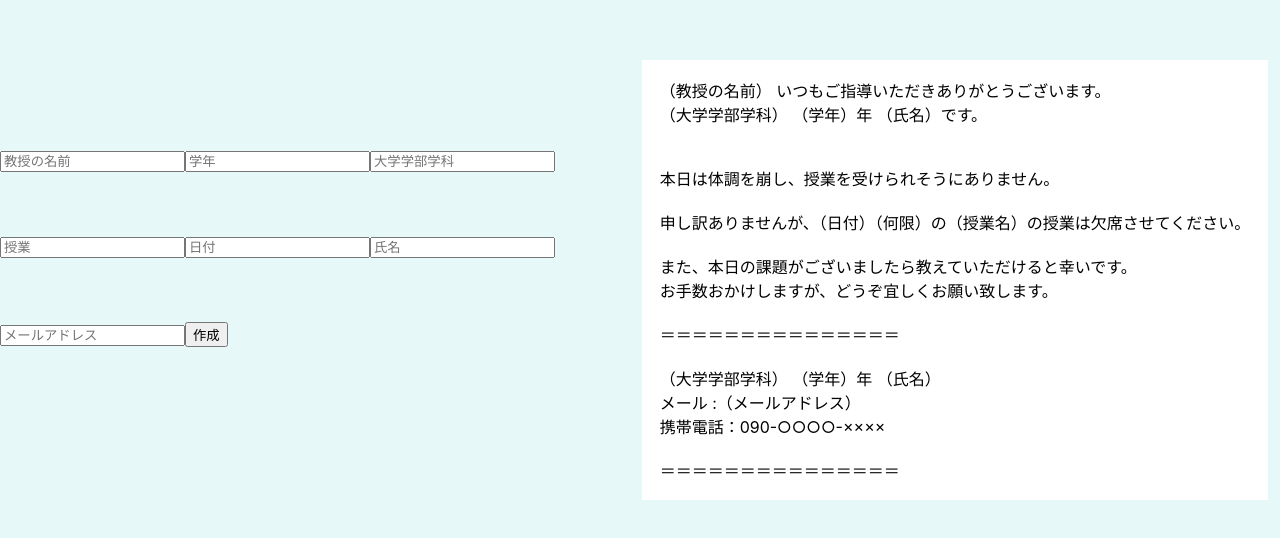
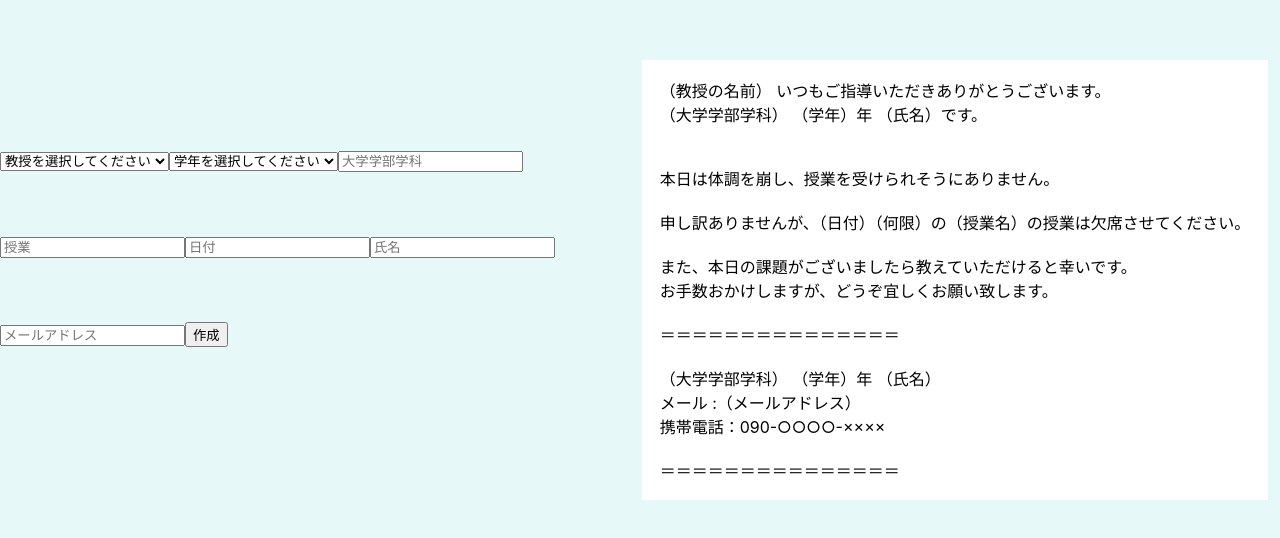
Before and after one commit to yusei53/ASAP, a React (Create React App) app: page / in a window 1280 px wide. Shown: the part 120-658 px from the top of the page. Built offline with nearby package versions, Linux system fonts and the light colour scheme.

Commit message:
セレクトボックス作成

```diff
--- a/src/components/WelcomePage.jsx
+++ b/src/components/WelcomePage.jsx
@@ -15,18 +15,25 @@ export const WelcomePage = () => {
     <SDiv>
       <LeftElement>
         <form>
-          <SInput
+          <SSelect
             name="teacher"
-            placeholder="教授の名前"
             value={inputValues.teacher || ""}
             onChange={handleInputChange}
-          />
-          <SInput
+          >
+            <option value="sss">教授を選択してください</option>
+            <option value="A先生">A先生</option>
+            <option value="B先生">B先生</option>
+            <option value="C先生">C先生</option>
+          </SSelect>
+          <SSelect
             name="grade"
             placeholder="学年"
             value={inputValues.grade || ""}
             onChange={handleInputChange}
-          />
+          >
+            <option value="sss">学年を選択してください</option>
+            <option value="1">1</option>
+          </SSelect>
           <SInput
             name="university"
             placeholder="大学学部学科"
@@ -57,6 +64,7 @@ export const WelcomePage = () => {
             value={inputValues.mail || ""}
             onChange={handleInputChange}
           />
+
           <Link
             to={{
               pathname: "/home",
@@ -66,7 +74,7 @@ export const WelcomePage = () => {
                 inputValues.name || ""
               }&teacher=${inputValues.teacher || ""}&mail=${
                 inputValues.mail || ""
-              }grade=${inputValues.grade}`,
+              }&grade=${inputValues.grade || ""}`,
             }}
           >
             <button type="submit">作成</button>
@@ -92,6 +100,10 @@ const SInput = styled.input`
   margin-bottom: 10%;
 `;
 
+const SSelect = styled.select`
+  margin-bottom: 10%;
+`;
+
 const LeftElement = styled.div`
   width: 50%;
 `;
```
